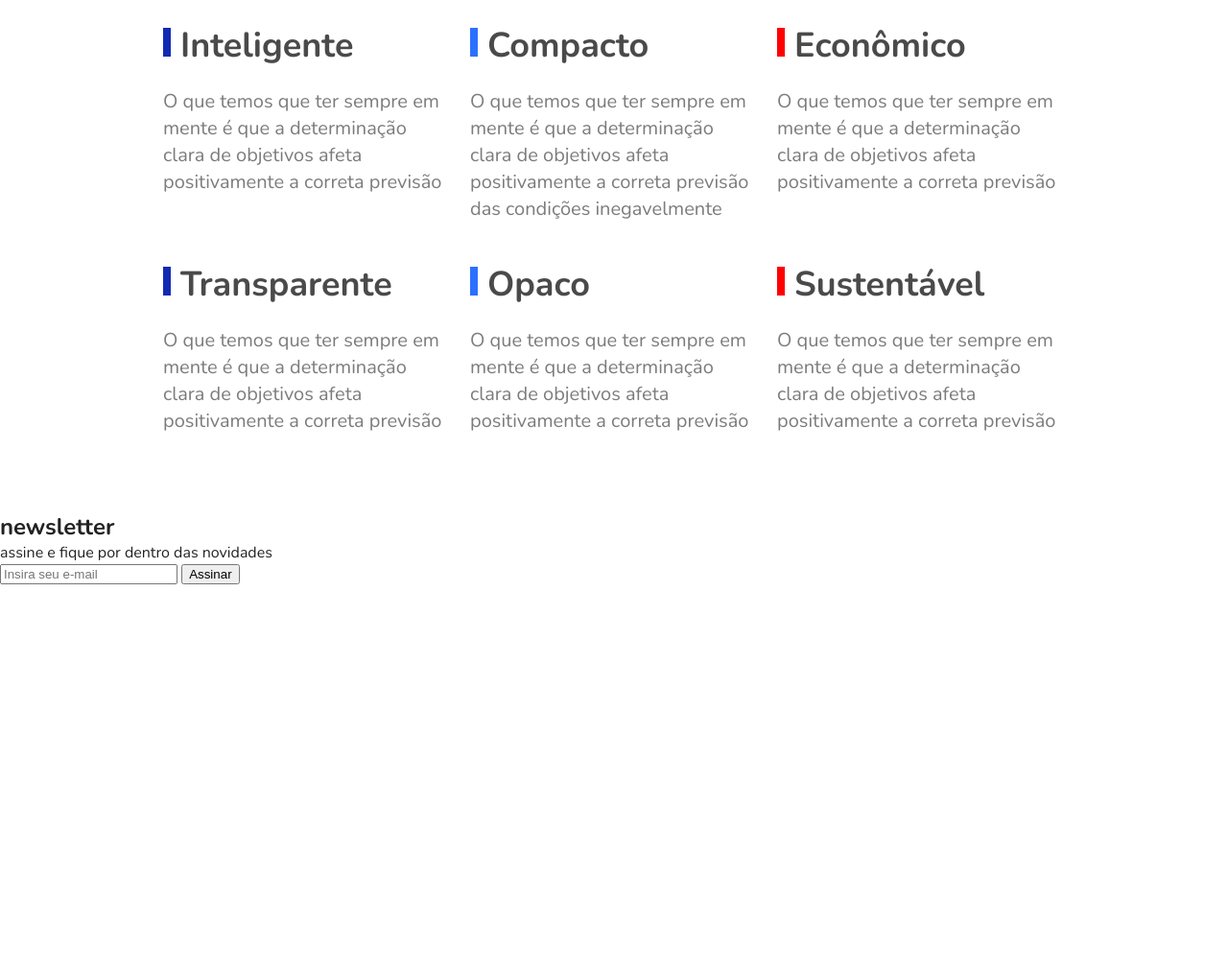
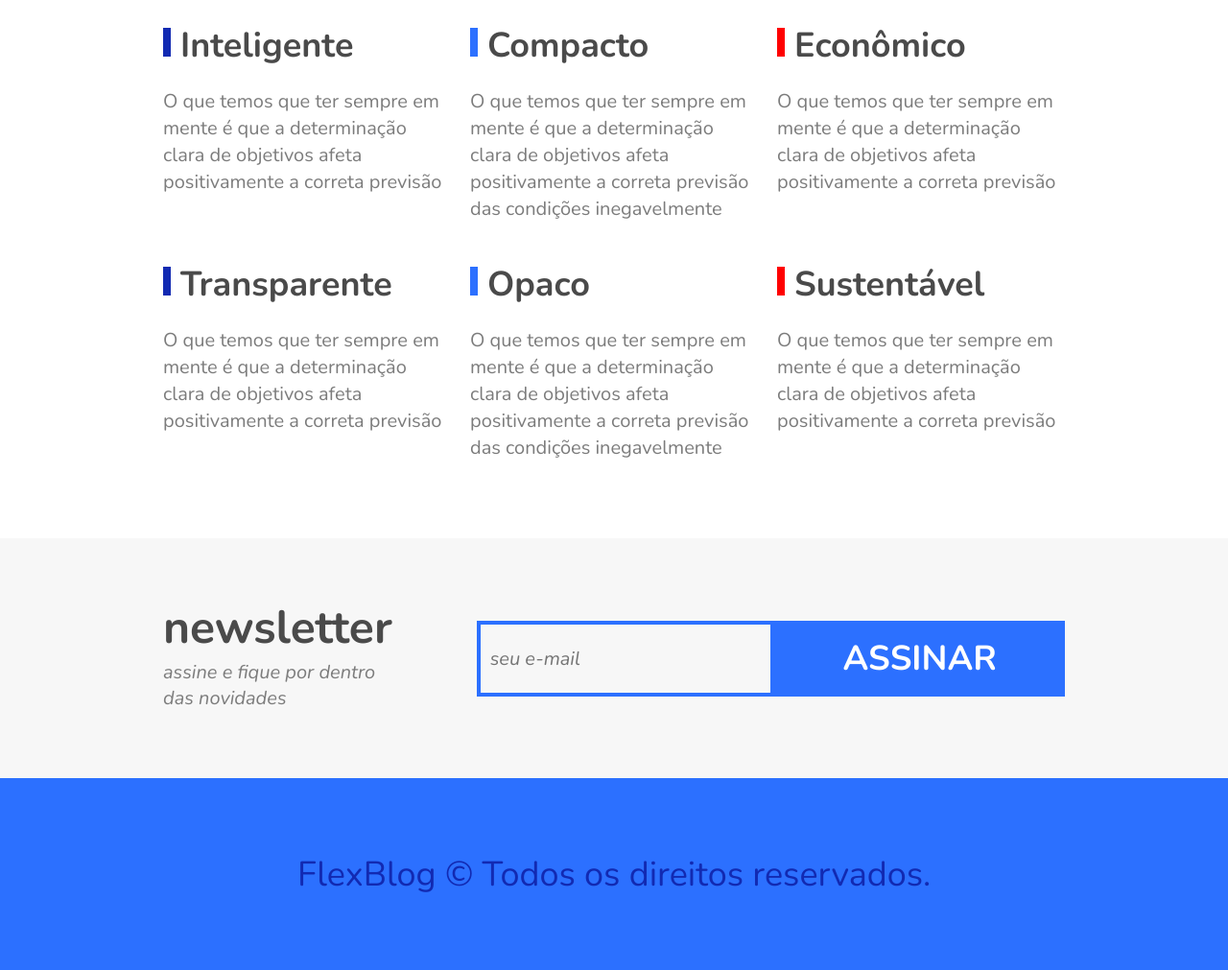
Before and after one commit to JPGaeta/projeto_flexbox, a plain HTML site: page index.html in a window 1280 px wide. Shown: the part 2674-3685 px from the top of the page at 96% size. Before the commit the page ends 3283 px from the top, so only its background shows below. Drawn offline with nearby package versions, Linux system fonts and the light colour scheme.

Commit message:
Finalizado

```diff
--- a/index.html
+++ b/index.html
@@ -139,7 +139,7 @@
     <div class="qualidade-item">
       <h2>Opaco</h2>
       <p>O que temos que ter sempre em mente é que a determinação clara de objetivos afeta positivamente a correta
-        previsão
+        previsão das condições inegavelmente
       </p>
     </div>
     <div class="qualidade-item">
@@ -152,14 +152,18 @@
 
   <section class="newsletter">
     <div class="newsletter-info">
-      <h2>newsletter</h2>
+      <h1>newsletter</h1>
       <p>assine e fique por dentro das novidades</p>
-      <form class="newsletter-form">
-        <input type="text" placeholder="Insira seu e-mail">
-        <button>Assinar</button>
-      </form>
     </div>
+    <form class="newsletter-form">
+      <input type="text" placeholder="seu e-mail">
+      <button type="submit"> Assinar</button>
+    </form>
   </section>
+
+  <footer class="footer">
+    <p>FlexBlog © Todos os direitos reservados.</p>
+  </footer>
 
 </body>
 
--- a/style.css
+++ b/style.css
@@ -298,6 +298,92 @@ img{
   line-height: 1.4;
 }
 
+/*Newsletter*/
+
+.newsletter{
+  display: flex;
+  flex-wrap: wrap;
+  background: #f7f7f7;
+  padding: 60px calc((100% - 960px ) /2);
+}
+
+.newsletter-info{
+  flex: 1;
+  min-width: 200px;
+  margin: 0 10px;
+}
+
+.newsletter-info h1{
+  font-size: 3em;
+  color: #4a4a4a;
+}
+
+.newsletter-info p{
+  font-size: 1.25em;
+  font-style: italic;
+  color: #7c7c7c;
+  max-width: 230px;
+  margin-bottom: 10px;
+}
+
+.newsletter-form{
+  flex: 2;
+  min-width: 260px;
+  margin: 0 10px;
+  align-self: center;
+  display: flex;
+  flex-wrap: wrap;
+}
+
+.newsletter-form input {
+  flex: 1;
+  min-width: 200px;
+  font-size: 1.25em;
+  color: #7c7c7c;
+  font-style: italic;
+  font-family: Nunito, Arial;
+  border: solid 4px #2c70ff;
+  background: transparent;
+  padding: 15px 10px;
+  margin: 0px;
+  border-radius: 0px;
+}
+
+.newsletter-form button{
+  flex: 1;
+  min-width: 260px;
+  font-family: Nunito, Arial;
+  font-size: 2.25em;
+  font-weight: bold;
+  text-transform: uppercase;
+  background: #2c70ff;
+  color: white;
+  margin: 0px;
+  cursor: pointer;
+  border: 0px;
+  padding: 15px 10px;
+}
+
+.newsletter-form button:hover{
+  color: #122ab2;
+}
+
+/* Footer */
+
+.footer{
+  display: flex;
+  background: #2c70ff;
+  align-items: center;
+  height: 200px;
+}
+
+.footer p{
+  flex: 1;
+  text-align: center;
+  font-size: 2.25em;
+  color: #122ab2;
+}
+
 /*Media Query*/
 
 @media (max-width: 800px) {
@@ -313,3 +399,9 @@ img{
     order: -1;
   }
 }
+
+@media (max-width: 600px) {
+  .newsletter-form button{
+    font-size: 1.5em;
+  }
+}
```
